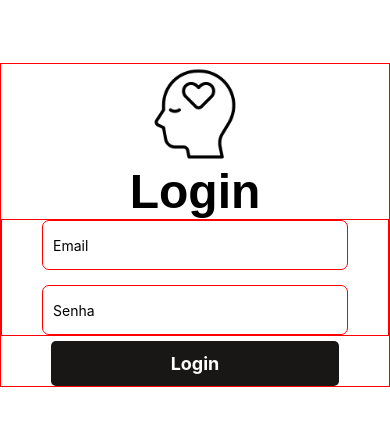
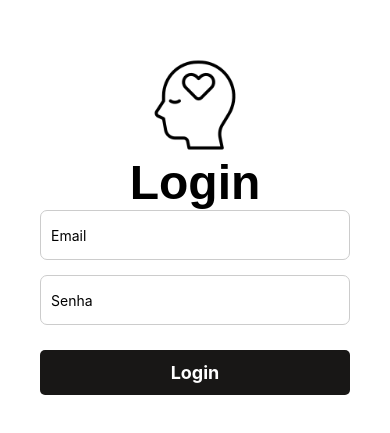
Before and after one commit to Gabriel-C-Araujo/EstacioAlmee, a React Native app: screen / in a window 390 px wide. Shown: the part 197-630 px from the top of the page. Built offline with nearby package versions, Linux system fonts and the light colour scheme.

Commit message:
temp login layout

```diff
--- a/components/Login.js
+++ b/components/Login.js
@@ -57,8 +57,6 @@ export default function Login() {
 
 const styles = StyleSheet.create({
   container: {
-    borderColor: "red",
-    borderWidth: 1,
     width: "100%",
     alignItems: "center",
     alignContent: "center",
@@ -81,14 +79,12 @@ const styles = StyleSheet.create({
     width: "100%",
     paddingHorizontal: 40,
     marginBottom: 5,
-    borderColor: "red",
-    borderWidth: 1,
   },
 
   input: {
     height: 50,
     padding: 10,
-    borderColor: "red",
+    borderColor: "#ccc",
     borderWidth: 1,
     borderRadius: 7,
     textAlign: "left",
@@ -96,7 +92,8 @@ const styles = StyleSheet.create({
 
   buttonView: {
     width: "100%",
-    paddingHorizontal: 50,
+    paddingHorizontal: 40,
+    marginTop: 20,
   },
 
   button: {
```
